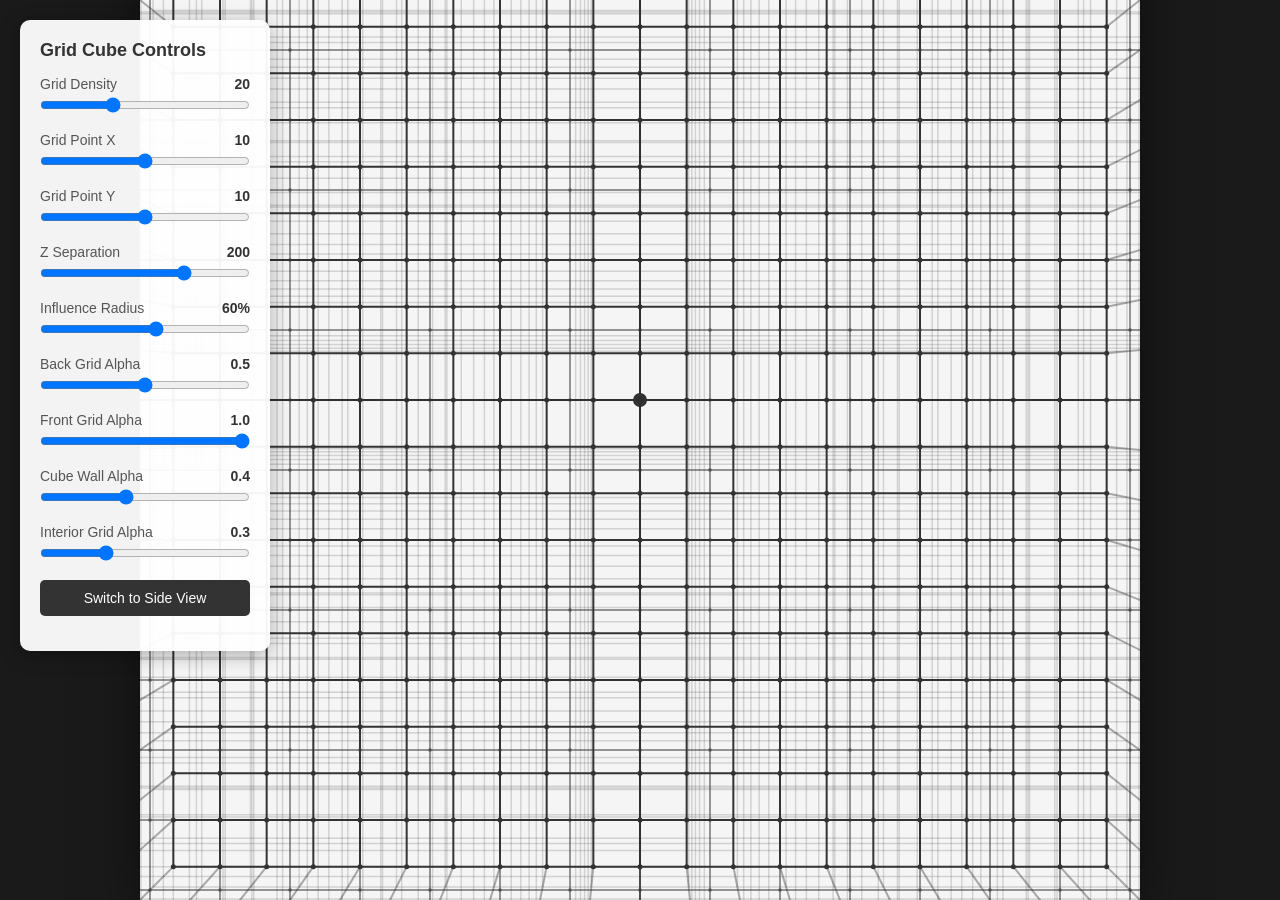
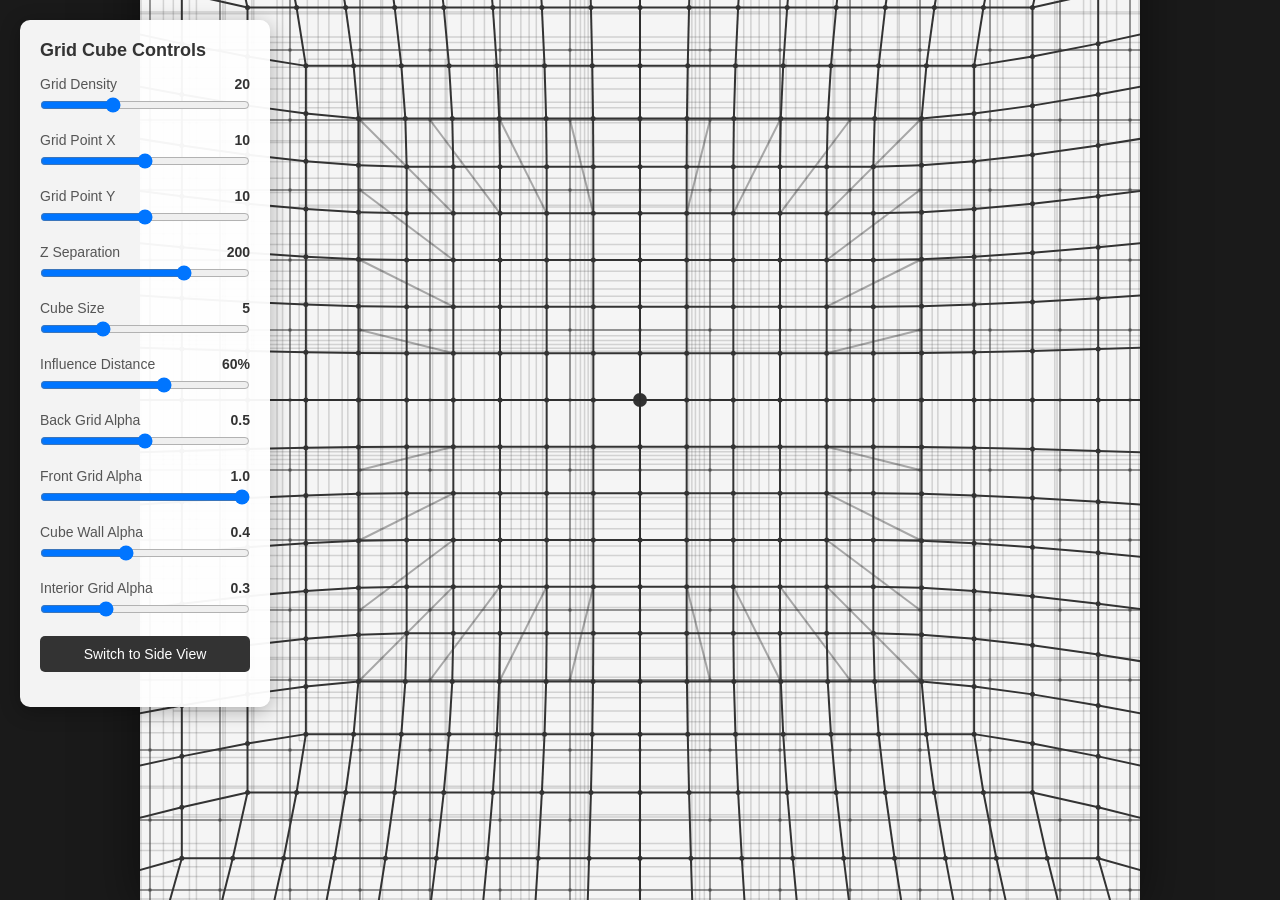
Before and after one commit to stephanschulz/grid-cube, a plain HTML site: page index.html in a window 1280 px wide. Drawn offline with Linux system fonts and the light colour scheme; animation ran at ten frames a second.

Commit message:
"stretched cloth" effect

```diff
--- a/index.html
+++ b/index.html
@@ -122,10 +122,18 @@
 
         <div class="control-group">
             <label>
-                Influence Radius
+                Cube Size
+                <span class="value-display" id="cubeSizeValue">5</span>
+            </label>
+            <input type="range" id="cubeSizeSlider" min="1" max="15" step="1" value="5">
+        </div>
+
+        <div class="control-group">
+            <label>
+                Influence Distance
                 <span class="value-display" id="influenceRadiusValue">60%</span>
             </label>
-            <input type="range" id="influenceRadiusSlider" min="10" max="100" step="5" value="60">
+            <input type="range" id="influenceRadiusSlider" min="0" max="100" step="5" value="60">
         </div>
 
         <div class="control-group">
--- a/script.js
+++ b/script.js
@@ -12,7 +12,8 @@ function loadConfig() {
         selectedPointX: 10,
         selectedPointY: 10,
         zSeparation: 200,
-        influenceRadius: 60, // Percentage of grid density
+        cubeSize: 5, // Size of cube in grid units
+        influenceRadius: 60, // Percentage of grid density for falloff distance
         backGridAlpha: 0.5,
         frontGridAlpha: 1.0,
         connectionAlpha: 0.4,
@@ -93,20 +94,26 @@ function createGridLayers() {
                 pos2D: project3D(backPoint3D.x, backPoint3D.y, backPoint3D.z)
             };
 
-            // Front grid point - calculate distance-based pull (cube effect)
+            // Front grid point - calculate distance-based pull (cube with falloff)
             let zPull = 0;
 
             // Calculate grid distance from selected point using cube (Chebyshev distance)
             const dx = Math.abs(i - config.selectedPointX);
             const dy = Math.abs(j - config.selectedPointY);
-            const gridDistance = Math.max(dx, dy); // Cube-shaped influence
+            const gridDistance = Math.max(dx, dy);
 
-            // Influence radius in grid units (percentage of grid density)
-            const influenceRadius = config.gridDensity * (config.influenceRadius / 100);
+            const cubeSize = config.cubeSize; // Actual cube size in grid units
+            const influenceDistance = config.gridDensity * (config.influenceRadius / 100); // Additional falloff distance
 
-            if (gridDistance < influenceRadius) {
-                // No falloff - all points within the cube get full displacement
+            if (gridDistance < cubeSize) {
+                // Inside the cube - full displacement
                 zPull = config.zSeparation;
+            } else if (gridDistance < cubeSize + influenceDistance) {
+                // In the falloff zone - smooth transition
+                const distanceFromCube = gridDistance - cubeSize;
+                const normalizedDist = distanceFromCube / influenceDistance;
+                const falloff = (Math.cos(normalizedDist * Math.PI) + 1) / 2;
+                zPull = config.zSeparation * falloff;
             }
 
             const frontPoint3D = { x, y, z: backZ + zPull };
@@ -168,39 +175,38 @@ function drawDualGrid() {
         }
     }
 
-    // Helper function to check if a point is on the edge of the displaced region
-    const isOnEdge = (i, j) => {
-        const hasPull = Math.abs(frontGrid[i][j].pull) > 5;
-        if (!hasPull) return false;
+    // Helper function to check if a point is on the edge of the CUBE (not the displaced region)
+    const isOnCubeEdge = (i, j) => {
+        const dx = Math.abs(i - config.selectedPointX);
+        const dy = Math.abs(j - config.selectedPointY);
+        const gridDistance = Math.max(dx, dy);
 
-        // Check if any of the 4 neighbors has no pull (meaning this is an edge)
-        const neighbors = [
-            [i-1, j], [i+1, j], [i, j-1], [i, j+1]
-        ];
+        // Point is on cube edge if it's at exactly cubeSize distance
+        // Check if at least one coordinate is at the boundary
+        return gridDistance < config.cubeSize &&
+               (dx === config.cubeSize - 1 || dy === config.cubeSize - 1);
+    };
 
-        for (const [ni, nj] of neighbors) {
-            if (ni < 0 || ni > config.gridDensity || nj < 0 || nj > config.gridDensity) {
-                return true; // Edge of grid
-            }
-            if (Math.abs(frontGrid[ni]?.[nj]?.pull || 0) <= 5) {
-                return true; // Neighbor has no pull, so this is an edge
-            }
-        }
-        return false;
+    // Helper function to check if a point is inside the cube
+    const isInsideCube = (i, j) => {
+        const dx = Math.abs(i - config.selectedPointX);
+        const dy = Math.abs(j - config.selectedPointY);
+        const gridDistance = Math.max(dx, dy);
+        return gridDistance < config.cubeSize;
     };
 
     // Draw connecting lines for points with significant pull
     if (config.zSeparation !== 0) {
         const spacing = 700 / config.gridDensity;
 
-        // Draw edge lines (cube walls) with connection alpha - ONLY wall edges
+        // Draw cube wall lines - only the actual cube edges
         if (config.connectionAlpha > 0) {
             ctx.strokeStyle = `rgba(51, 51, 51, ${config.connectionAlpha})`;
             ctx.lineWidth = 2;
 
             for (let i = 0; i <= config.gridDensity; i++) {
                 for (let j = 0; j <= config.gridDensity; j++) {
-                    if (Math.abs(frontGrid[i][j].pull) > 5 && isOnEdge(i, j)) {
+                    if (isOnCubeEdge(i, j)) {
                         const backPoint = backGrid[i][j].pos2D;
                         const frontPoint = frontGrid[i][j].pos2D;
 
@@ -444,6 +450,9 @@ function initializeUI() {
     document.getElementById('zSeparationSlider').value = config.zSeparation;
     document.getElementById('zSeparationValue').textContent = config.zSeparation;
 
+    document.getElementById('cubeSizeSlider').value = config.cubeSize;
+    document.getElementById('cubeSizeValue').textContent = config.cubeSize;
+
     document.getElementById('influenceRadiusSlider').value = config.influenceRadius;
     document.getElementById('influenceRadiusValue').textContent = config.influenceRadius + '%';
 
@@ -485,6 +494,12 @@ document.getElementById('pointYSlider').addEventListener('input', (e) => {
 document.getElementById('zSeparationSlider').addEventListener('input', (e) => {
     config.zSeparation = parseInt(e.target.value);
     document.getElementById('zSeparationValue').textContent = config.zSeparation;
+    saveConfig();
+});
+
+document.getElementById('cubeSizeSlider').addEventListener('input', (e) => {
+    config.cubeSize = parseInt(e.target.value);
+    document.getElementById('cubeSizeValue').textContent = config.cubeSize;
     saveConfig();
 });
 
```
